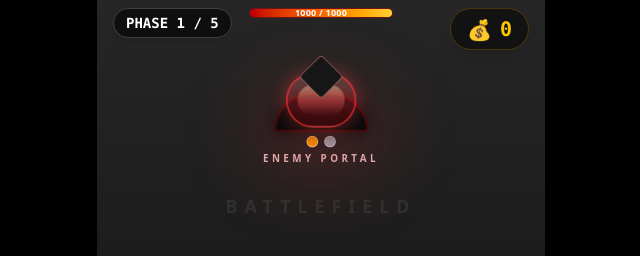
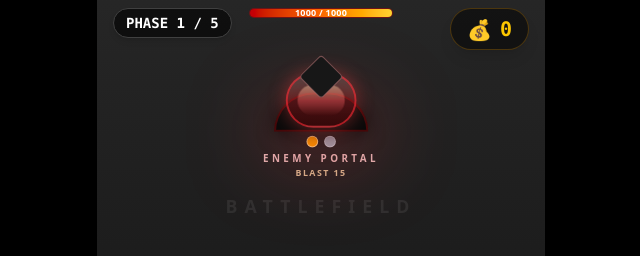
Before and after one commit to alexshibarshin/tetris-warriors, a React (Vite) app: page / in a window 1280 px wide. Shown: the top 256 px of the page, without its empty margins (319-959 px from the left). Built offline with nearby package versions, Linux system fonts and the light colour scheme.

Commit message:
Dynamic difficulty

```diff
--- a/src/components/BattleArea.tsx
+++ b/src/components/BattleArea.tsx
@@ -184,6 +184,10 @@ export const BattleArea = forwardRef<BattleAreaRef, BattleAreaProps>((props, ref
 
   const playerBaseHpPct = Math.max(0, state.playerBaseHp / BATTLE_CONFIG.playerBaseMaxHealth) * 100;
   const enemyStructureHpPct = Math.max(0, state.enemyStructureHp / BATTLE_CONFIG.enemyStructureMaxHealth) * 100;
+  const portalPhaseMultiplier =
+    BATTLE_CONFIG.structureDamageMultipliersByPhase[state.phase] ??
+    BATTLE_CONFIG.structureDamageMultipliersByPhase[BATTLE_CONFIG.structureDamageMultipliersByPhase.length - 1];
+  const portalDamage = Math.round(BATTLE_CONFIG.structureDamage * portalPhaseMultiplier);
   const battleLayout = getBattleLayout(containerSize.width, containerSize.height);
   const enemyStructureLeft = `${BATTLE_CONFIG.enemyStructureXRatio * 100}%`;
   const phaseNumber = Math.min(state.phase + 1, SPAWN_PHASES.length);
@@ -255,6 +259,7 @@ export const BattleArea = forwardRef<BattleAreaRef, BattleAreaProps>((props, ref
                 <div className="mt-1 text-[10px] font-black tracking-[0.35em] text-red-200/85">
                   ENEMY PORTAL
                 </div>
+                <div className="text-[9px] font-bold tracking-[0.16em] text-orange-200/80">BLAST {portalDamage}</div>
               </div>
             </div>
 
--- a/src/config.ts
+++ b/src/config.ts
@@ -45,6 +45,7 @@ export const GAME_CONFIG = {
     enemyDamage: 6,
     playerBaseDamage: 8,
     structureDamage: 15,
+    structureDamageMultipliersByPhase: [1, 1.15, 1.3, 1.45, 1.65],
 
     warriorHp: 36,
     enemyHp: 32,
--- a/src/game/battle.ts
+++ b/src/game/battle.ts
@@ -86,6 +86,14 @@ function triggerAttackVisual(entity: Entity, targetX: number, targetY: number) {
 
 function getCurrentSpawnPhase(phaseIndex: number) {
   return SPAWN_PHASES[phaseIndex] ?? SPAWN_PHASES[SPAWN_PHASES.length - 1];
+}
+
+function getStructureDamage(state: BattleState) {
+  const phaseMultiplier =
+    BATTLE_CONFIG.structureDamageMultipliersByPhase[state.phase] ??
+    BATTLE_CONFIG.structureDamageMultipliersByPhase[BATTLE_CONFIG.structureDamageMultipliersByPhase.length - 1];
+
+  return Math.round(BATTLE_CONFIG.structureDamage * phaseMultiplier);
 }
 
 function getPlayerWarriorIncomePerSec() {
@@ -644,7 +652,7 @@ function stepEntities(state: BattleState, dt: number, viewport: BattleViewport)
             attackVisualDy: 1,
           },
           { x: target.x, y: target.y, id: target.id, kind: 'entity' },
-          BATTLE_CONFIG.structureDamage,
+          getStructureDamage(state),
         );
       }
     }
```
Also changed, not shown: 1 other file (tests, documents, lock files or other folders).
